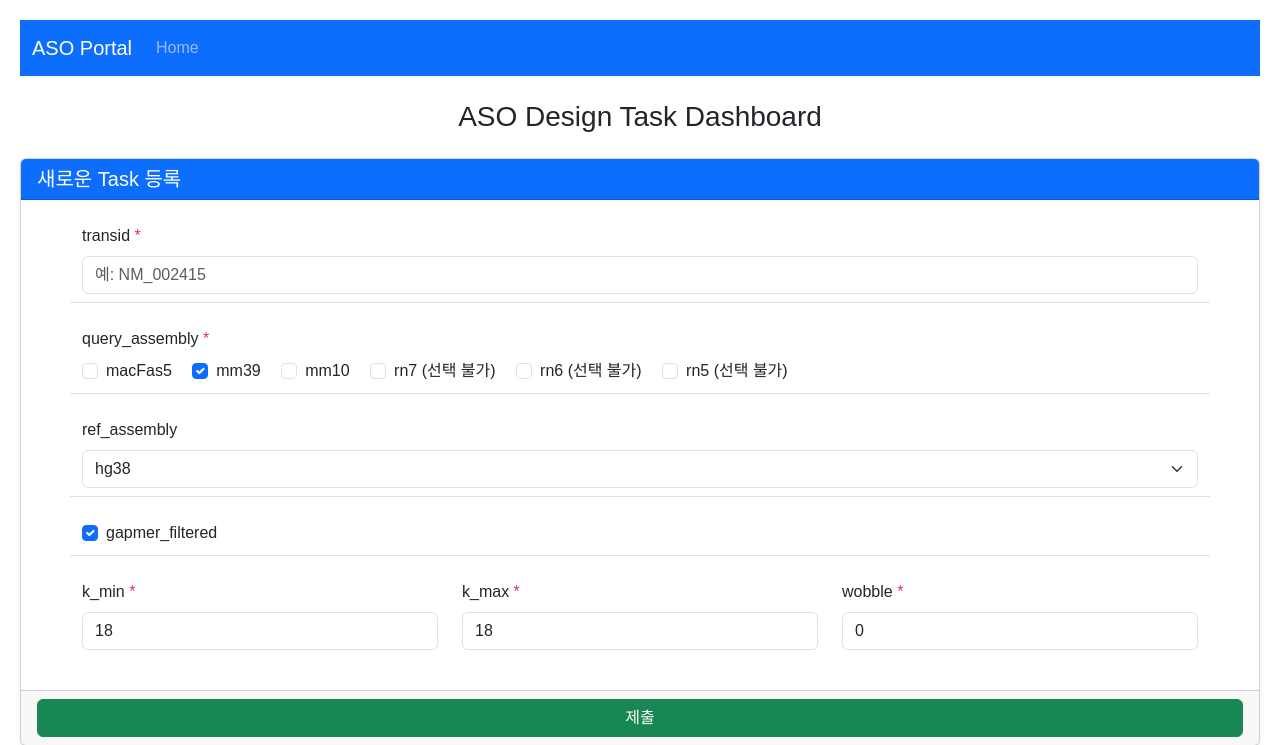
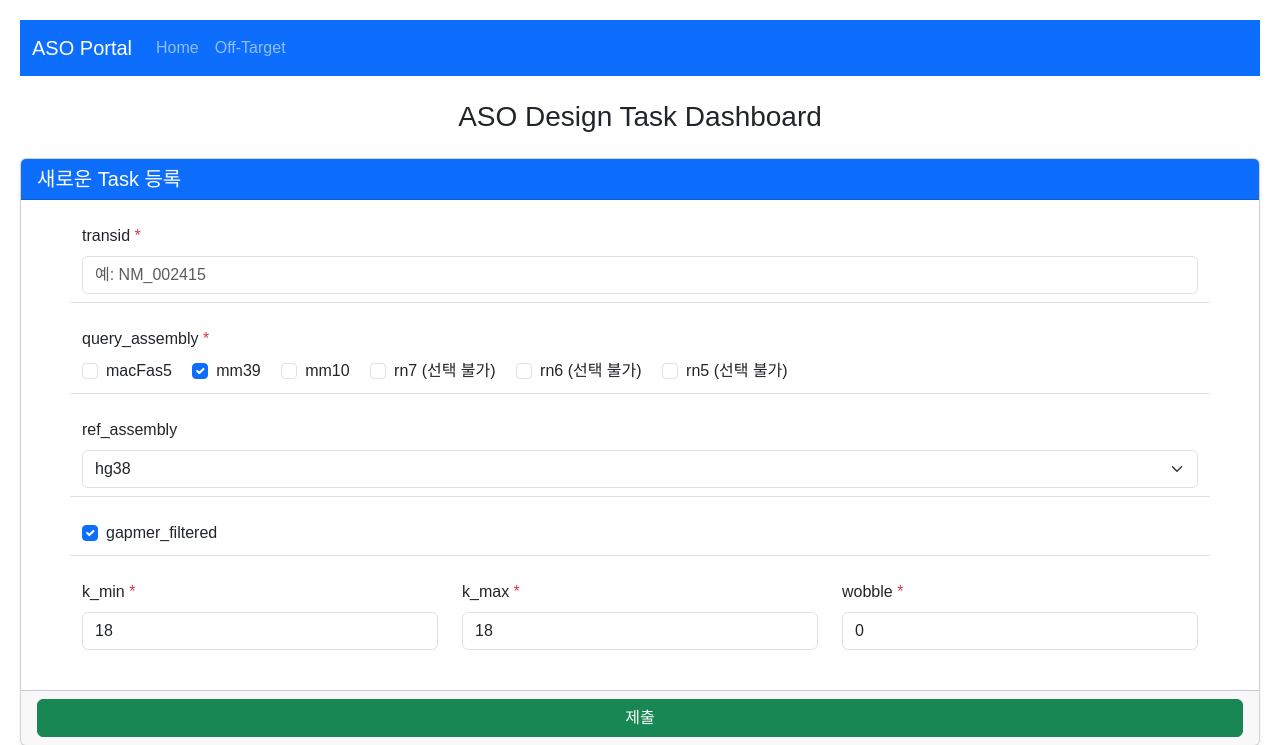
Before and after one commit to Planet-KIM/asoview, a Flask app: page /tasks in a window 1280 px wide. Shown: the top 745 px of the page. Run offline with Flask 3, Linux system fonts and the light colour scheme; data that the repository does not hold is empty; some libraries are stand-ins or nearby versions.

Commit message:
[add] add the off-target link

```diff
--- a/app/templates/base.html
+++ b/app/templates/base.html
@@ -31,6 +31,9 @@
         <li class="nav-item">
           <a class="nav-link" href="http://143.248.208.160:4042/" target="_blank">Home</a>
         </li>
+        <li class="nav-item">
+          <a class="nav-link" href="http://143.248.208.160:4042/aso/offtarget_batch" target="_blank">Off-Target</a>
+        </li>
         <!-- 필요 시 다른 메뉴 항목 추가 가능 -->
       </ul>
     </div>
```
